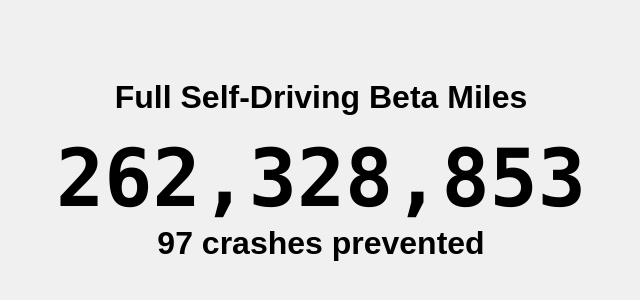
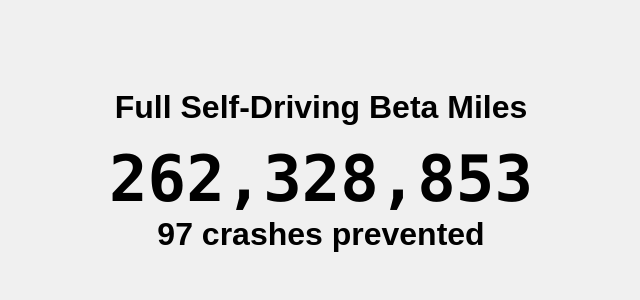
Before and after one commit to omarqazi/fsdmiles.com, a plain HTML site: page www/index.html in a window 1280 px wide. Shown: the part 240-540 px from the top of the page, without its empty margins (319-959 px from the left). Drawn offline with Linux system fonts and the light colour scheme.

Commit message:
updated stylesheet

```diff
--- a/www/styles.css
+++ b/www/styles.css
@@ -33,8 +33,4 @@ h1 {
   h1 {
     font-size: 2rem;
   }
-
-  .counter {
-    font-size: 5rem;
-  }
 }
```
